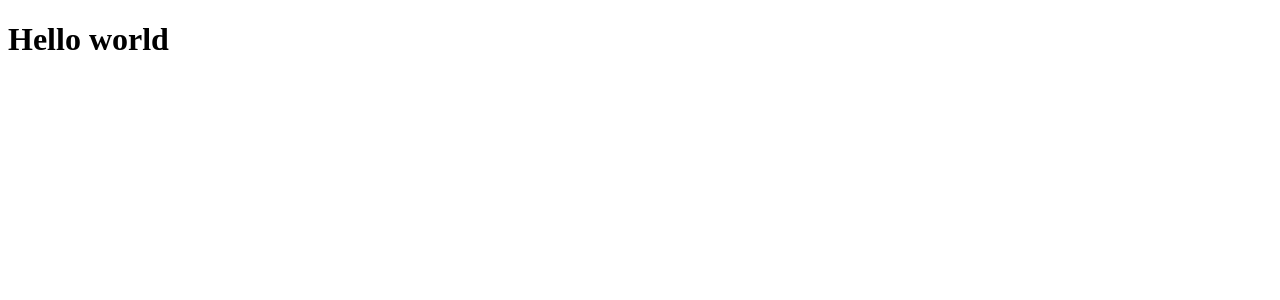
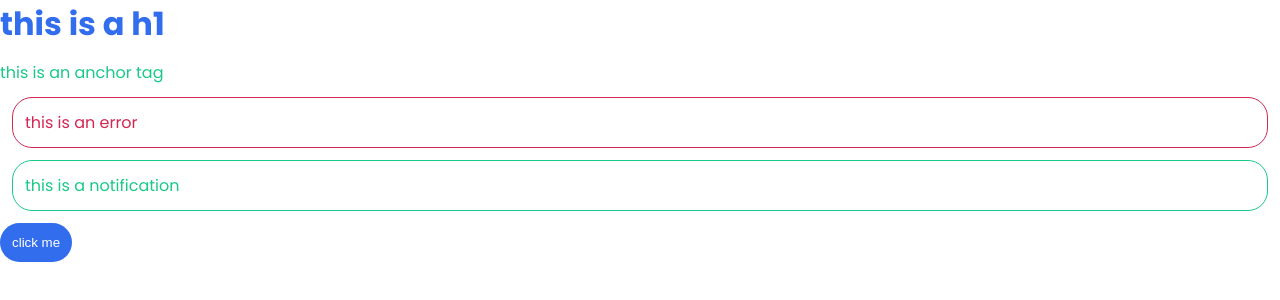
Before and after one commit to KorenPapazian/sasslib, a website built with Vite: page index.html in a window 1280 px wide. Built offline with nearby package versions, Linux system fonts and the light colour scheme.

Commit message:
Add Variables

```diff
--- a/index.html
+++ b/index.html
@@ -10,7 +10,11 @@
 </head>
 
 <body>
-  <h1>Hello world</h1>
+  <h1>this is a h1</h1>
+  <a href="#">this is an anchor tag</a>
+  <p class="error">this is an error</p>
+  <p class="notification">this is a notification</p>
+  <button>click me</button>
 </body>
 
 </html>
--- a/style.scss
+++ b/style.scss
@@ -0,0 +1,78 @@
+@import url('https://fonts.googleapis.com/css2?family=Poppins:ital,wght@0,100;0,200;0,300;0,400;0,500;0,600;0,700;0,800;0,900;1,100;1,200;1,300;1,400;1,500;1,600;1,700;1,800;1,900&display=swap');
+
+* {
+    color: inherit;
+    margin: 0;
+}
+
+body {
+    font-family: Poppins;
+}
+
+ul {
+    padding: 0;
+    list-style-type: none;
+}
+
+a {
+    text-decoration: none;
+}
+
+hr {
+    border: 0;
+    border-top: 1px dotted #efefef;
+}
+
+img {
+    max-width: 100%;
+}
+
+$primary: #326dee;
+$secondary: #1ac888;
+$error: #d32752;
+$info: #f6c31c;
+
+//spacing
+$base-padding: 0.75rem;
+$base-margin: 0.75rem;
+
+//borders
+$base-border-thickness: 1px;
+$base-border-radius: 20px;
+
+h1 {
+    color: $primary;
+    margin-bottom: $base-margin;
+}
+
+a {
+    color: $secondary;
+}
+
+button {
+    color: white;
+    border: 0;
+    background: $primary;
+    border-radius: $base-border-radius;
+    padding: $base-padding;
+}
+
+.error {
+    color: $error;
+    border-color: $error;
+    border-style: solid;
+    margin: $base-margin;
+    padding: $base-padding;
+    border-radius: $base-border-radius;
+    border-width: $base-border-thickness;
+}
+
+.notification {
+    color: $secondary;
+    border-color: $secondary;
+    border-style: solid;
+    margin: $base-margin;
+    padding: $base-padding;
+    border-radius: $base-border-radius;
+    border-width: $base-border-thickness;
+}
```
